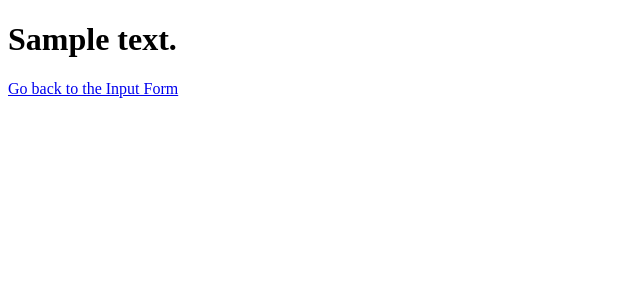
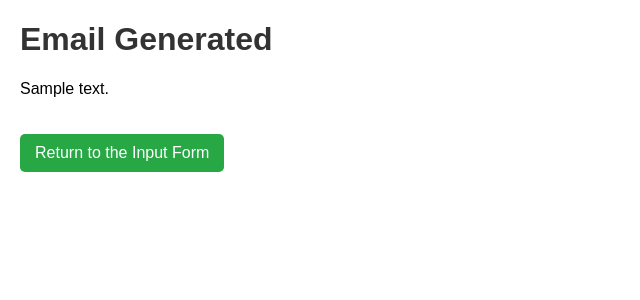
Before and after one commit to crazyaiproduct/research-opp-cold-email-writer, a Flask app: template templates/feedback.html in a window 1280 px wide. Shown: the top 300 px of the page, without its empty margins (0-640 px from the left). Run offline with Flask 3, Linux system fonts and the light colour scheme; the template is opened without the code that fills it: most values are stand-ins (such as "Sample title", 1, 10 or a date in 2020).

Commit message:
feedback.html improvement

```diff
--- a/templates/feedback.html
+++ b/templates/feedback.html
@@ -1,4 +1,39 @@
 <!DOCTYPE html>
+<html lang="en">
+<head>
+    <meta charset="UTF-8">
+    <meta name="viewport" content="width=device-width, initial-scale=1.0">
+    <title>Email Generated</title>
+    <style>
+        body {
+            font-family: Arial, sans-serif;
+            margin: 20px;
+        }
+        h1 {
+            color: #333;
+        }
+        .return-link {
+            display: inline-block;
+            padding: 10px 15px;
+            background-color: #28a745;
+            color: white;
+            text-decoration: none;
+            border-radius: 5px;
+            margin-top: 20px;
+        }
+        .return-link:hover {
+            background-color: #218838;
+        }
+    </style>
+</head>
+<body>
+    <h1>Email Generated</h1>
+    <p>{{ response_message|safe }}</p>
+    <a class="return-link" href="{{ url_for('index') }}">Return to the Input Form</a>
+</body>
+</html>
+
+<!-- <!DOCTYPE html>
 <html lang="en">
 <head>
     <meta charset="UTF-8">
@@ -7,6 +42,7 @@
 </head>
 <body>
     <h1>{{ response_message|safe }}</h1>
-    <a href="{{ url_for('index') }}">Go back to the Input Form</a>
+    <a href="{{ url_for('index') }}">Return to the Input Form</a>
 </body>
 </html>
+ -->
```
